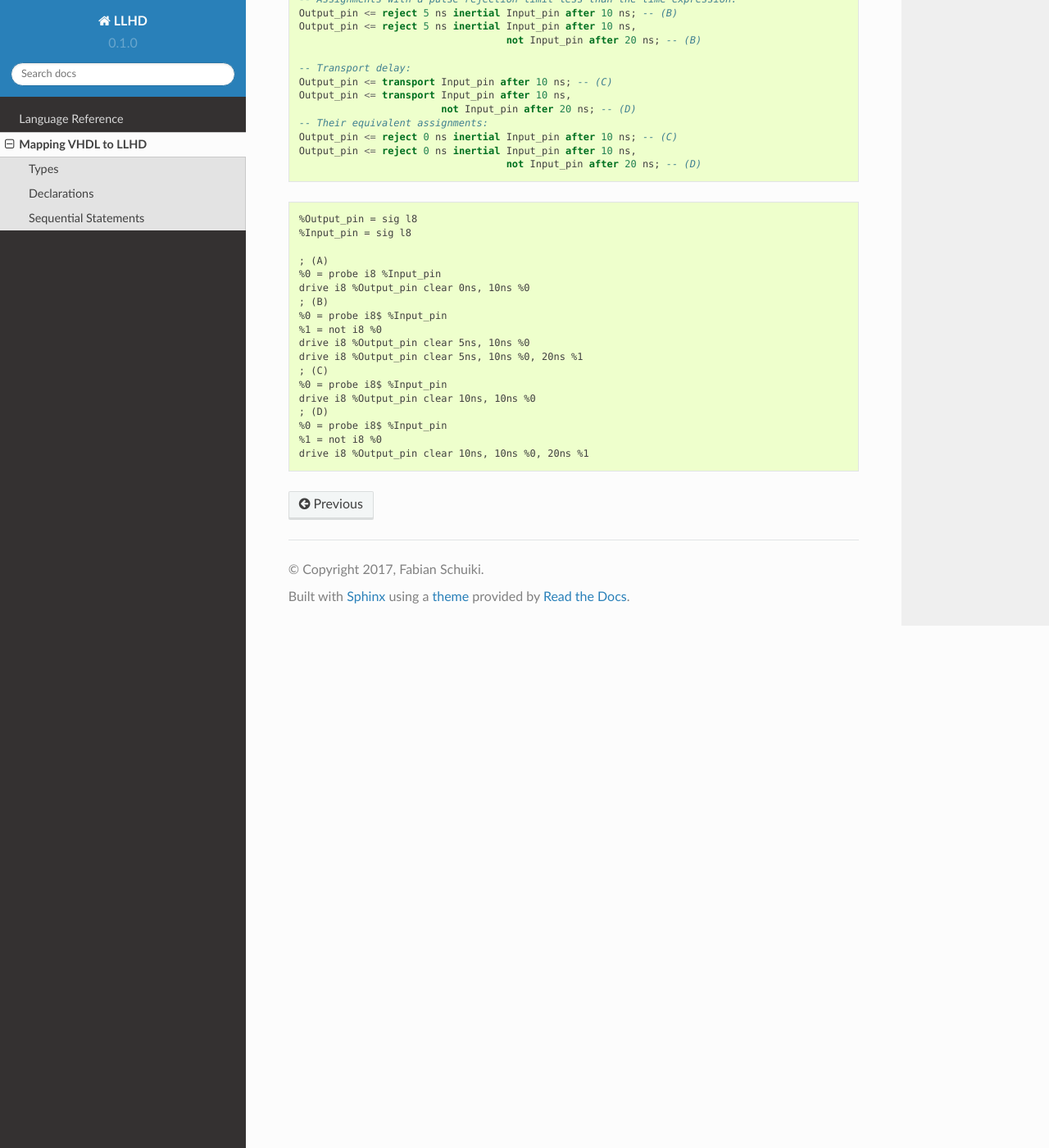
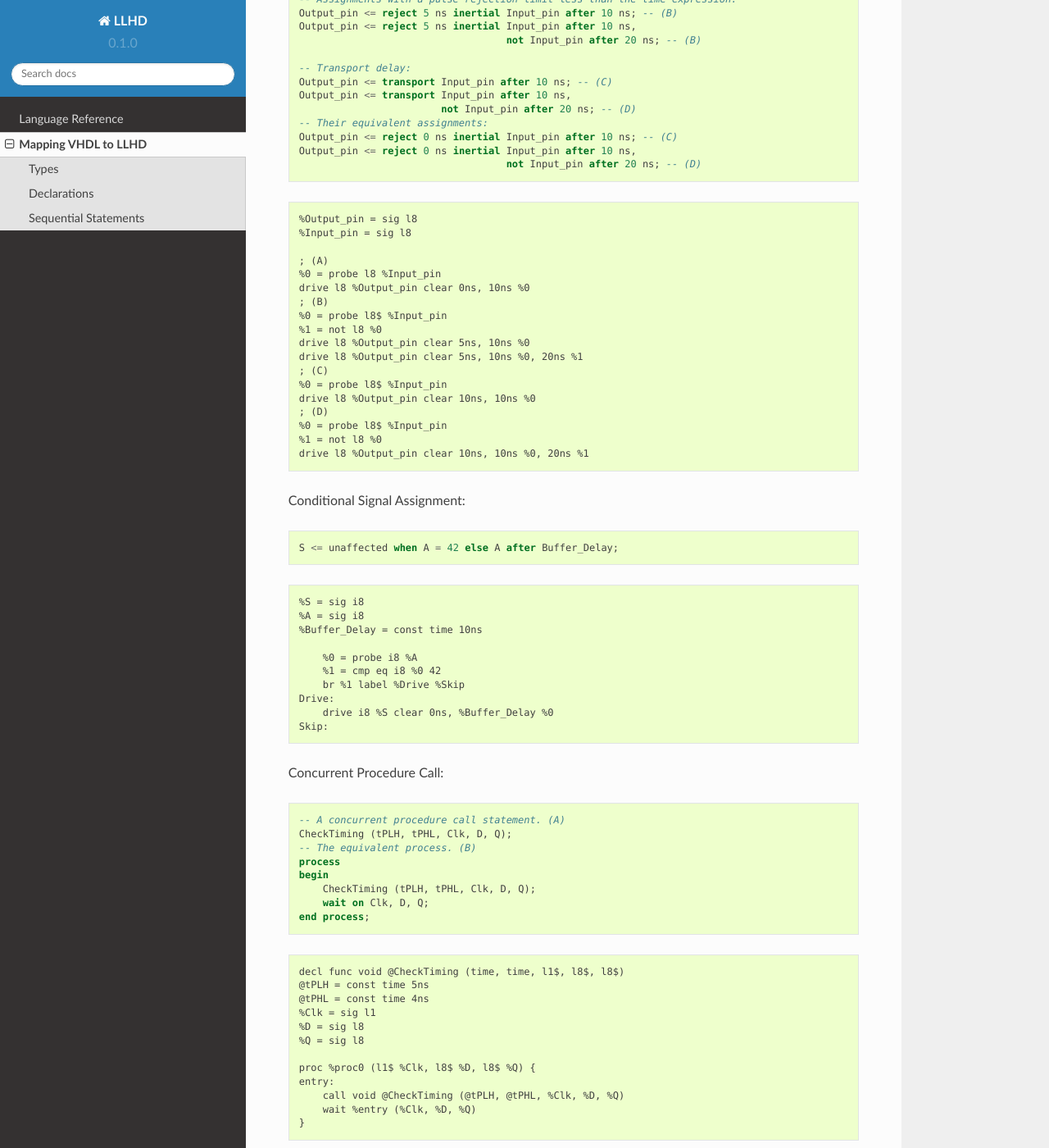
Before and after one commit to fabianschuiki/llhd, a Sphinx documentation site: the page built from docs/map-vhdl.rst, in a window 1280 px wide and 1400 px high, scrolled down 4524 px. Shown: the whole window at 82% size. Built offline with Sphinx 7.4.7 and the Read the Docs theme 2.0.0, drawn with Linux system fonts in a browser that asks for light colours; some of the changed text lies outside the part shown.

```diff
--- a/docs/map-vhdl.rst
+++ b/docs/map-vhdl.rst
@@ -149,7 +149,7 @@ File Declarations:
     @str = const [9 x i8] "test.dat"
     @READ_MODE = const n2 0
     @WRITE_MODE = const n2 1
-    decl func @FILE_OPEN (i32*, i8*, n2) void
+    decl func void @FILE_OPEN (i32*, i8*, n2)
 
     %F1 = var i32
     %F2 = var i32
@@ -269,17 +269,64 @@ Simple Signal Assignment:
     %Input_pin = sig l8
 
     ; (A)
-    %0 = probe i8 %Input_pin
-    drive i8 %Output_pin clear 0ns, 10ns %0
+    %0 = probe l8 %Input_pin
+    drive l8 %Output_pin clear 0ns, 10ns %0
     ; (B)
-    %0 = probe i8$ %Input_pin
-    %1 = not i8 %0
-    drive i8 %Output_pin clear 5ns, 10ns %0
-    drive i8 %Output_pin clear 5ns, 10ns %0, 20ns %1
+    %0 = probe l8$ %Input_pin
+    %1 = not l8 %0
+    drive l8 %Output_pin clear 5ns, 10ns %0
+    drive l8 %Output_pin clear 5ns, 10ns %0, 20ns %1
     ; (C)
-    %0 = probe i8$ %Input_pin
-    drive i8 %Output_pin clear 10ns, 10ns %0
+    %0 = probe l8$ %Input_pin
+    drive l8 %Output_pin clear 10ns, 10ns %0
     ; (D)
-    %0 = probe i8$ %Input_pin
-    %1 = not i8 %0
-    drive i8 %Output_pin clear 10ns, 10ns %0, 20ns %1
+    %0 = probe l8$ %Input_pin
+    %1 = not l8 %0
+    drive l8 %Output_pin clear 10ns, 10ns %0, 20ns %1
+
+Conditional Signal Assignment:
+
+.. code-block:: vhdl
+
+    S <= unaffected when A = 42 else A after Buffer_Delay;
+
+.. code-block:: llhd
+
+    %S = sig i8
+    %A = sig i8
+    %Buffer_Delay = const time 10ns
+
+        %0 = probe i8 %A
+        %1 = cmp eq i8 %0 42
+        br %1 label %Drive %Skip
+    Drive:
+        drive i8 %S clear 0ns, %Buffer_Delay %0
+    Skip:
+
+Concurrent Procedure Call:
+
+.. code-block:: vhdl
+
+    -- A concurrent procedure call statement. (A)
+    CheckTiming (tPLH, tPHL, Clk, D, Q);
+    -- The equivalent process. (B)
+    process
+    begin
+        CheckTiming (tPLH, tPHL, Clk, D, Q);
+        wait on Clk, D, Q;
+    end process;
+
+.. code-block:: llhd
+
+    decl func void @CheckTiming (time, time, l1$, l8$, l8$)
+    @tPLH = const time 5ns
+    @tPHL = const time 4ns
+    %Clk = sig l1
+    %D = sig l8
+    %Q = sig l8
+
+    proc %proc0 (l1$ %Clk, l8$ %D, l8$ %Q) {
+    entry:
+        call void @CheckTiming (@tPLH, @tPHL, %Clk, %D, %Q)
+        wait %entry (%Clk, %D, %Q)
+    }
```
Also changed, not shown: docs/language.rst (+42 -0 lines).
